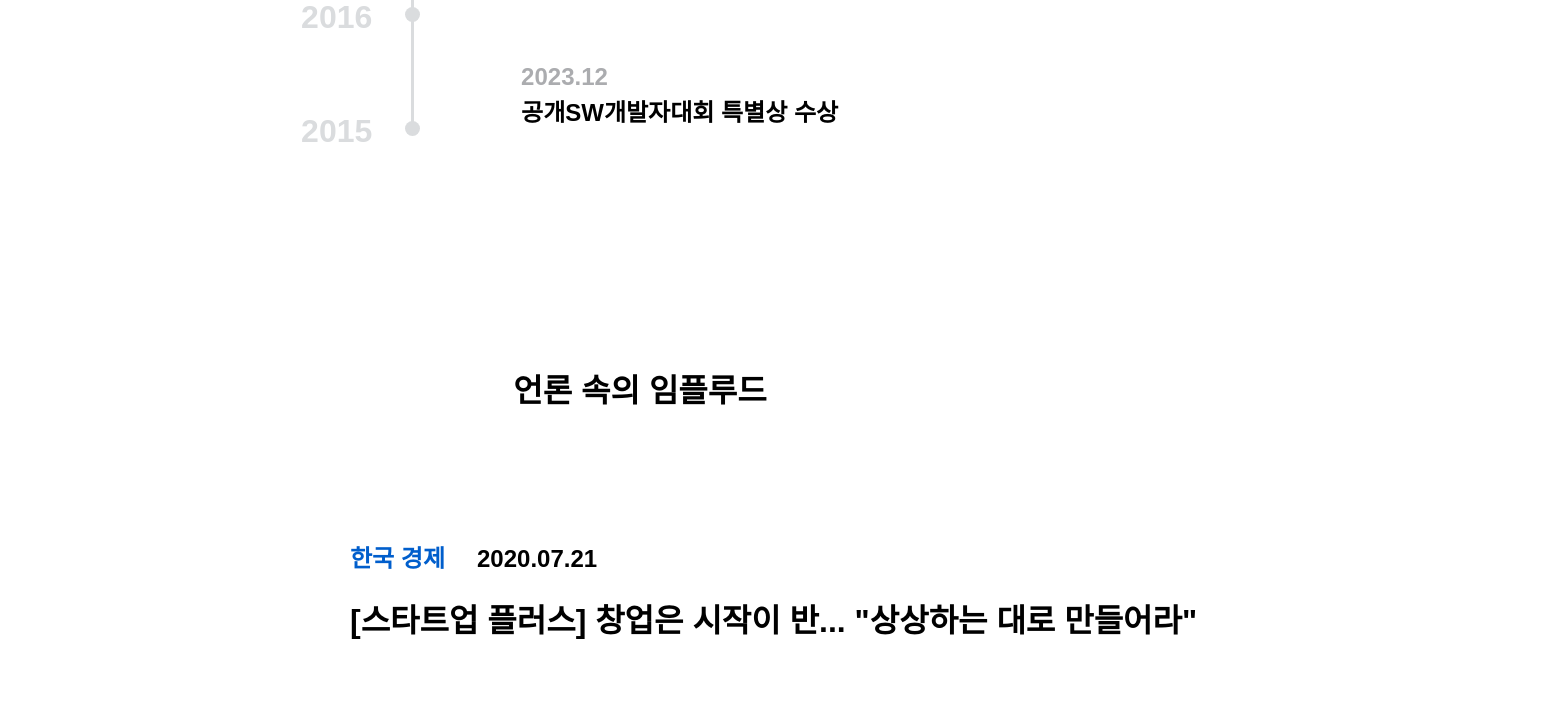
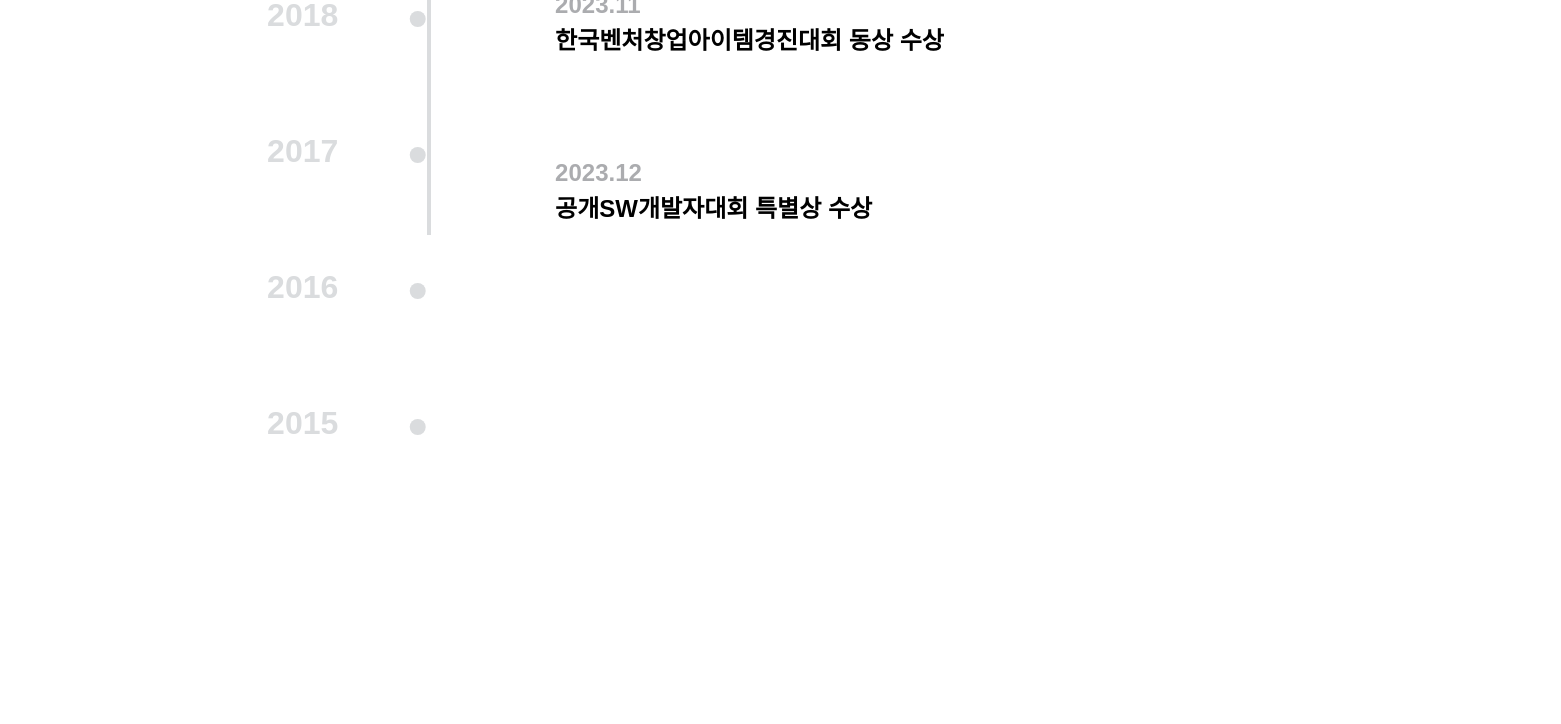
Before and after one commit to implude/implude-main-page, a React (Vite) app: page /history in a window 1280 px wide. Shown: the part 1520-2244 px from the top of the page, 1561 px wide, since content can reach past the window. Built offline with nearby package versions, Linux system fonts and the light colour scheme; a web font is replaced by a local one.

Commit message:
rem단위로 변경 깨짐 있음

```diff
--- a/src/components/Footer.tsx
+++ b/src/components/Footer.tsx
@@ -10,8 +10,8 @@ const Footer = () => {
   return (
     <>
       <Container>
-        <Wrap justify="space-between" gap="32px">
-          <Wrap gap={'15px'} align="center">
+        <Wrap justify="space-between" gap="2rem">
+          <Wrap gap={'1rem'} align="center">
             <Implude />
             <Col align="start">
               <Title color="--gray-white" $bold>
@@ -20,7 +20,7 @@ const Footer = () => {
               <Header1 color="--gray-white">IMPORT + INCLUDE</Header1>
             </Col>
           </Wrap>
-          <Row gap={'32px'}>
+          <Row gap={'2rem'}>
             <Link to={'https://www.youtube.com/@implude_official/featured'} style={{ cursor: 'pointer' }}>
               <Youtube />
             </Link>
@@ -46,8 +46,8 @@ const Footer = () => {
 const Container = styled(Col)`
   width: 100%;
   background-color: var(--gray-black);
-  padding: 40px 80px;
-  gap: 45px;
+  padding: 4rem 8rem;
+  gap: 4.5rem;
 
   div {
     user-select: text;
--- a/src/components/Header.tsx
+++ b/src/components/Header.tsx
@@ -4,11 +4,11 @@ import { Header1, Row, Title } from './atomic'
 const Header = () => {
   return (
     <>
-      <Row style={{ padding: '12px 72px' }} gap={'52px'} justify="space-between">
+      <Row style={{ padding: '1rem 6rem' }} gap={'4rem'} justify="space-between">
         <Title color="--gray-900" $bold>
           #IMPLUDE
         </Title>
-        <Row gap={'52px'} align="center">
+        <Row gap={'4rem'} align="center">
           <Header1 color="--gray-700">역사</Header1>
           <Header1 color="--gray-700">핵심가치</Header1>
           <Header1 color="--gray-700">프로젝트</Header1>
--- a/src/pages/History/HistoryPage.tsx
+++ b/src/pages/History/HistoryPage.tsx
@@ -34,8 +34,8 @@ export default function HistoryPage() {
     },
   ]
   return (
-    <Col gap="220px" style={{ padding: '220px' }}>
-      <Col gap={'120px'}>
+    <Col gap="18rem" style={{ padding: '18rem' }}>
+      <Col gap={'10rem'}>
         <Row justify="center">
           <IntroText color={'--gray-black'}>
             <span>임플루드</span>는 오늘도
@@ -44,11 +44,11 @@ export default function HistoryPage() {
           </IntroText>
         </Row>
         <Row justify="center">
-          <Row gap={'100px'}>
-            <YearContainer gap={'74px'}>
+          <Row gap={'8rem'}>
+            <YearContainer gap={'6rem'}>
               {[...Array(9)].map((v, i) => (
                 <>
-                  <Row width="120px" justify="space-between">
+                  <Row width="10rem" justify="space-between">
                     <Year
                       hover={{ color: '--gray-black' }}
                       enabled={2023 - i === activated}
@@ -61,7 +61,7 @@ export default function HistoryPage() {
                 </>
               ))}
             </YearContainer>
-            <HistoryContainer gap={'100px'}>
+            <HistoryContainer gap={'6rem'}>
               {data.map((v, i) => (
                 <HistoryBlock onClick={() => setActivated(2023 - i)}>
                   <Header1 $bold color={'--gray-400'}>
@@ -77,12 +77,12 @@ export default function HistoryPage() {
         </Row>
       </Col>
 
-      <Col gap={'120px'}>
+      <Col gap={'10rem'}>
         <IntroText color={'--gray-black'}>언론 속의 임플루드</IntroText>
-        <Col gap={'60px'} style={{ padding: '0 120px' }}>
+        <Col gap={'5rem'} style={{ padding: '0 10rem' }}>
           <Link to="https://www.hankyung.com/society/article/2020072102397">
-            <Col gap={'24px'} style={{ padding: '10px' }}>
-              <Row gap={'32px'} align="center">
+            <Col gap={'2rem'} style={{ padding: '1rem' }}>
+              <Row gap={'3rem'} align="center">
                 <Header1 $bold color={'--brand-600'}>
                   한국 경제
                 </Header1>
@@ -94,8 +94,8 @@ export default function HistoryPage() {
             </Col>
           </Link>
           <Link to="https://game.donga.com/105214/">
-            <Col gap={'24px'} style={{ padding: '10px' }}>
-              <Row gap={'32px'} align="center">
+            <Col gap={'2rem'} style={{ padding: '1rem' }}>
+              <Row gap={'3rem'} align="center">
                 <Header1 $bold color={'--brand-600'}>
                   게임 동아
                 </Header1>
@@ -123,12 +123,12 @@ const IntroText = styled(Title)`
 const YearContainer = styled(Col)`
   &::after {
     content: '';
-    width: 3px;
-    height: 910px;
+    width: 0.25rem;
+    height: 56rem;
     position: absolute;
     background: var(--gray-200);
 
-    transform: translate(110px, 20px);
+    transform: translate(10rem, 1.5rem);
   }
 `
 const Year = styled(Title)<{ enabled: boolean }>`
@@ -137,22 +137,22 @@ const Year = styled(Title)<{ enabled: boolean }>`
 `
 const YearCircle = styled.div<{ enabled: boolean }>`
   z-index: 1;
-  border-radius: 20px;
+  border-radius: 1.5rem;
   ${(p) =>
     p.enabled
       ? css`
-          width: 20px;
-          height: 20px;
+          width: 1.5rem;
+          height: 1.5rem;
 
           background: white;
-          border: 4px solid var(--brand-600);
-          transform: translate(1.5px, 10px);
+          border: 0.25rem solid var(--brand-600);
+          transform: translate(0.1rem, 1rem);
         `
       : css`
-          width: 15px;
-          height: 15px;
+          width: 1rem;
+          height: 1rem;
           background: var(--gray-200);
-          transform: translate(-1px, 10px);
+          transform: translate(-0.08rem, 1rem);
         `}
 `
 const HistoryContainer = styled(Col)``
--- a/src/pages/Projects/ProjectsPage.tsx
+++ b/src/pages/Projects/ProjectsPage.tsx
@@ -11,9 +11,9 @@ export default function ProjectsPage() {
   return (
     <>
       <Outlet />
-      <Col align="center" gap={'120px'} width={'1700px'} margin={'220px auto'}>
+      <Col align="center" gap={'10rem'} width={'100%'} margin={'18rem auto'}>
         <Title color={'--gray-black'}>{id !== undefined ? '다른 프로젝트 둘러보기' : '진행한 프로젝트'}</Title>
-        <Wrap gap={'58px'} justify="center">
+        <Wrap gap={'3rem'} justify="center">
           {[...projects].reverse().map((project) => {
             return (
               <>
@@ -26,7 +26,7 @@ export default function ProjectsPage() {
             )
           })}
           {[...Array(((projects.length - Number(Boolean(id))) * 2) % 3)].map(() => (
-            <EmptyProjectImg height={'297px'} width={'528px'} justify="center" align="center">
+            <EmptyProjectImg height={'18rem'} width={'33rem'} justify="center" align="center">
               <Implude />
             </EmptyProjectImg>
           ))}
@@ -37,10 +37,10 @@ export default function ProjectsPage() {
 }
 
 const ProjectImg = styled.img`
-  height: 297px;
-  border-radius: 24px;
+  height: 18rem;
+  border-radius: 2rem;
 `
 const EmptyProjectImg = styled(Row)`
   background: var(--gray-100);
-  border-radius: 24px;
+  border-radius: 2rem;
 `
```
